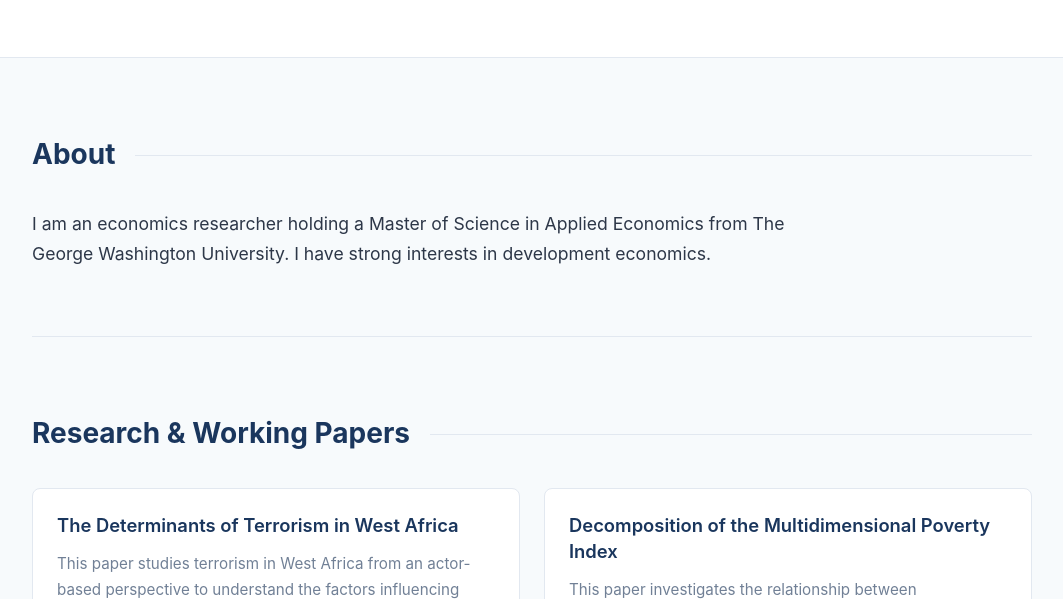
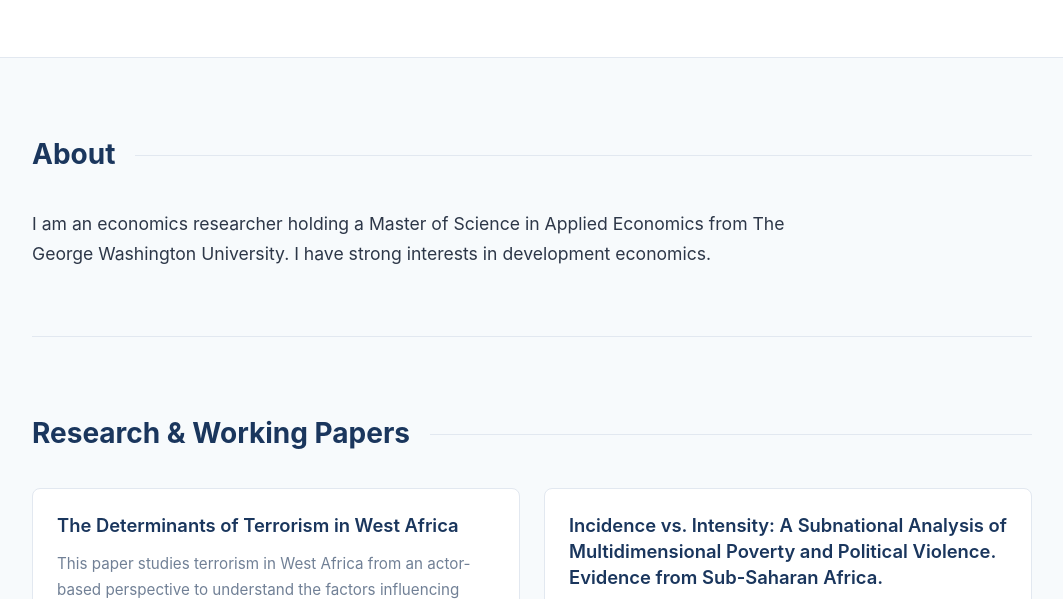
Before and after one commit to ssmunir/ssmunir.github.io, a plain HTML site: page index.html in a window 1280 px wide. Shown: the part 175-774 px from the top of the page, without its empty margins (108-1171 px from the left). Drawn offline with Linux system fonts and the light colour scheme.

Commit message:
Update paper title in index.html

```diff
--- a/index.html
+++ b/index.html
@@ -207,7 +207,9 @@
 
                 <!-- Paper 2 -->
                 <div class="paper-card">
-                    <div class="paper-title">Decomposition of the Multidimensional Poverty Index</div>
+                    <div class="paper-title">Incidence vs. Intensity: A Subnational Analysis of
+Multidimensional Poverty and Political Violence.
+Evidence from Sub-Saharan Africa.</div>
                     <div class="paper-desc">This paper investigates the relationship between multidimensional poverty and conflict at a disaggregated subnational level across Sub-Saharan Africa.</div>
                     <a href="papers/Intensity_vs_Incidence_Munir_Salihu.pdf" class="btn" target="_blank">View Paper</a>
                 </div>
```
